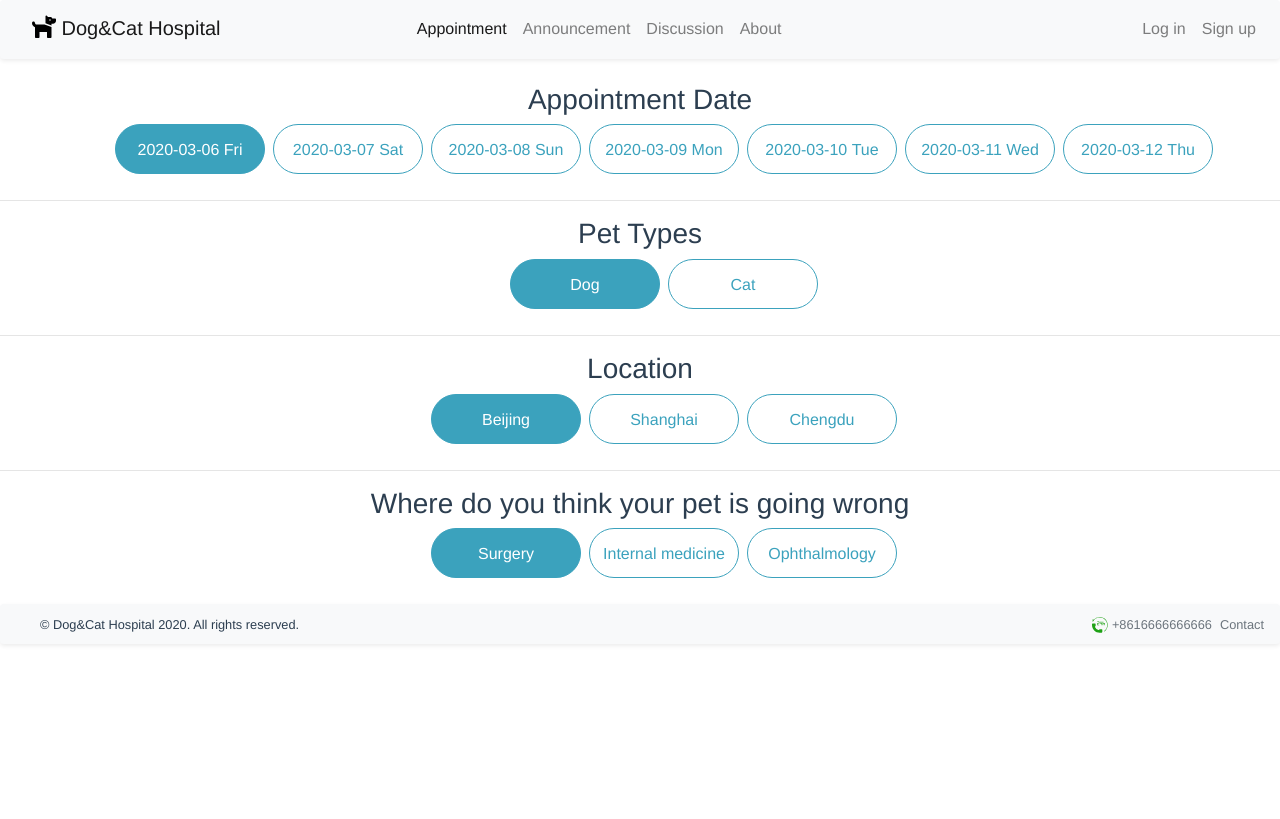
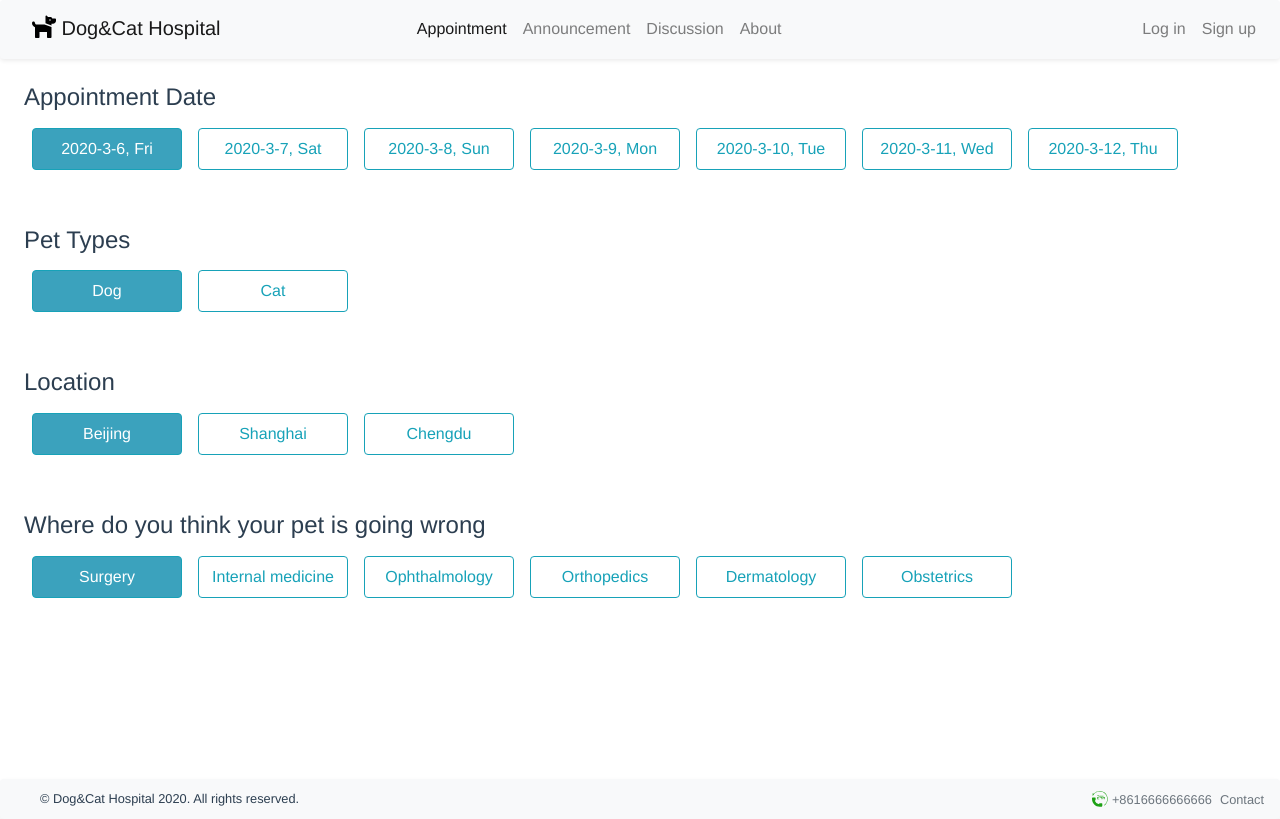
Before and after one commit to rtkCode/COMP3030J, a Vue app in the folder front-end/: page /appointment in a window 1280 px wide. Built offline with nearby package versions, Linux system fonts and the light colour scheme.

Commit message:
update front-end appointment page

```diff
--- a/front-end/src/views/Appointment.vue
+++ b/front-end/src/views/Appointment.vue
@@ -1,47 +1,36 @@
 <template>
   <div class="Appointment">
     <Header :hospital="hospital" ref="header"></Header>
-    <div>
-      <br />
-      <h3>Appointment Date</h3>
-      <ul>
-        <li
-          v-for="date,index of date"
-          :key="item"
-          :class="{checked:index==d}"
-          @click="changeDate(index)"
-        >{{date}}</li>
-      </ul>
-      <hr />
-      <h3>Pet Types</h3>
-      <ul>
-        <li
-          v-for="pet,index of pet"
-          :key="item"
-          :class="{checked:index==p}"
-          @click="changePet(index)"
-        >{{pet}}</li>
-      </ul>
-      <hr />
-      <h3>Location</h3>
-      <ul>
-        <li
-          v-for="city,index of city"
-          :key="item"
-          :class="{checked:index==c}"
-          @click="changeCity(index)"
-        >{{city}}</li>
-      </ul>
-      <hr />
-      <h3>Where do you think your pet is going wrong</h3>
-      <ul>
-        <li
-          v-for="type,index of type"
-          :key="item"
-          :class="{checked:index==t}"
-          @click="changeType(index)"
-        >{{type}}</li>
-      </ul>
+    <div class="d-flex align-items-start flex-column" style="height: 90vh">
+
+      <div class="p-4">
+        <h4 class="text-left">Appointment Date</h4>
+        <div class="d-flex flex-wrap">
+          <button class="btn btn-outline-info button-c p-2 m-2" v-for="(date,index) in dates" :key="index" :class="{checked:index==d}" @click="changeDate(index)">{{date.date}}, {{date.day}}</button>
+        </div>
+      </div>
+
+      <div class="p-4">
+        <h4 class="text-left">Pet Types</h4>
+        <div>
+          <button class="btn btn-outline-info button-c p-2 m-2" v-for="(pet,index) in pets" :key="index" :class="{checked:index==p}" @click="changePet(index)">{{pet}}</button>
+        </div>
+      </div>
+
+      <div class="p-4">
+        <h4 class="text-left">Location</h4>
+        <div class="d-flex flex-wrap">
+          <button class="btn btn-outline-info button-c p-2 m-2" v-for="(city,index) in cities" :key="index" :class="{checked:index==c}" @click="changeCity(index)">{{city}}</button>
+        </div>
+      </div>
+
+      <div class="p-4">
+        <h4 class="text-left">Where do you think your pet is going wrong</h4>
+        <div class="d-flex flex-wrap">
+          <button class="btn btn-outline-info button-c p-2 m-2" v-for="(type,index) in types" :key="index" :class="{checked:index==t}" @click="changeType(index)">{{type}}</button>
+        </div>
+      </div>
+
     </div>
     <Footer :hospital="hospital"></Footer>
   </div>
@@ -56,143 +45,102 @@ import Footer from "@/components/Footer.vue";
 export default {
   data() {
     return {
-      nowDate: "",
-      nowWeek: "",
-      date: [],
-      pet: ["Dog", "Cat"],
-      city: ["Beijing", "Shanghai", "Chengdu"],
-      type: ["Surgery", "Internal medicine", "Ophthalmology"],
+      dates: [],
+      pets: ["Dog", "Cat"],
+      cities: ["Beijing", "Shanghai", "Chengdu"],
+      types: ["Surgery", "Internal medicine", "Ophthalmology", "Orthopedics", "Dermatology", "Obstetrics"],
+      date: "",
+      petType: "Dog",
+      location: "Beijing",
+      symptom: "Surgery",
+      message: "",
       d: 0,
       p: 0,
       c: 0,
       t: 0
     };
   },
+
   components: {
     Header,
     SideBar,
     Footer
   },
+
   props: {
     hospital: String
   },
+
   created() {
     document.title = this.hospital;
   },
+
   mounted() {
     this.hilight();
-    this.currentTime();
-    this.date.push(this.getBeforeDate(0, this.currentTime()) + this.nowWeek);
-    this.date.push(this.getBeforeDate(-1, this.currentTime()) + this.nowWeek);
-    this.date.push(this.getBeforeDate(-2, this.currentTime()) + this.nowWeek);
-    this.date.push(this.getBeforeDate(-3, this.currentTime()) + this.nowWeek);
-    this.date.push(this.getBeforeDate(-4, this.currentTime()) + this.nowWeek);
-    this.date.push(this.getBeforeDate(-5, this.currentTime()) + this.nowWeek);
-    this.date.push(this.getBeforeDate(-6, this.currentTime()) + this.nowWeek);
+    for(let i=0;i<7;i++){
+      let dict={}
+      dict["date"]=this.getDate(i);
+      dict["day"]=this.getWeekDay(i);
+      this.dates.push(dict);
+    }
+    this.date=this.getDate(0);
   },
+
   created() {
     document.title = `Appointment | ${this.hospital}`;
   },
+
   methods: {
     hilight() {
       let dom = this.$refs.header.$refs.appointment;
       $(dom).addClass("active");
     },
-    currentTime() {
-      setInterval(this.getDate, 500);
+
+    getDate(d){
+      let today=new Date();
+      let day=new Date();
+      day.setTime(today.getTime()+3600*1000*24*d);
+      return day.getFullYear()+"-"+(day.getMonth()+1)+"-"+day.getDate();
     },
-    getBeforeDate(num, time) {
-      let n = num;
-      let d = "";
-      if (time) {
-        d = new Date(time);
-      } else {
-        d = new Date();
-      }
-      let year = d.getFullYear();
-      let mon = d.getMonth() + 1;
-      let day = d.getDate();
-      let week = d.getDay();
-      if (day <= n) {
-        if (mon > 1) {
-          mon = mon - 1;
-        } else {
-          year = year - 1;
-          mon = 12;
-        }
-      }
-      d.setDate(d.getDate() - n);
-      year = d.getFullYear();
-      mon = d.getMonth() + 1;
-      day = d.getDate();
-      week = d.getDay();
-      if (week == 1) {
-        this.nowWeek = "Mon";
-      } else if (week == 2) {
-        this.nowWeek = "Tue";
-      } else if (week == 3) {
-        this.nowWeek = "Wed";
-      } else if (week == 4) {
-        this.nowWeek = "Thu";
-      } else if (week == 5) {
-        this.nowWeek = "Fri";
-      } else if (week == 6) {
-        this.nowWeek = "Sat";
-      } else {
-        this.nowWeek = "Sun";
-      }
-      let date =
-        year +
-        "-" +
-        (mon < 10 ? "0" + mon : mon) +
-        "-" +
-        (day < 10 ? "0" + day : day) +
-        " ";
-      return date;
+
+    getWeekDay(d){
+      let today=new Date();
+      let day=new Date();
+      day.setTime(today.getTime()+3600*1000*24*d);
+      let weekDay="Sun,Mon,Tue,Wed,Thu,Fri,Sat";
+      return weekDay.split(",")[day.getDay()];
     },
+
     changePet(index) {
       this.p = index;
+      this.petType=this.pets[index];
     },
+
     changeCity(index) {
       this.c = index;
+      this.location=this.cities[index];
     },
+
     changeDate(index) {
       this.d = index;
+      this.date=this.dates[index]["date"];
     },
+
     changeType(index) {
       this.t = index;
+      this.symptom=this.types[index];
     }
   }
 };
 </script>
 
 <style scoped>
-.content  {
-  height: 90vh;
-}
-.seven24  {
-  font-size: 70px;
-}
-li {
+
+.button-c{
   width: 150px;
-  height: 50px;
-  display: inline-block;
-  border-radius: 30px;
-  border: 1px #3ba2bd solid;
-  text-align: center;
-  line-height: 50px;
-  cursor: pointer;
-  margin-left: 8px;
-  margin-bottom: 10px;
-  color: #3ba2bd;
-}
-li:hover {
-  background-color: #3ba2bd;
-  color: #fff;
-  border: 1px#fff solid;
 }
 
-li.checked {
+.checked {
   background-color: #3ba2bd;
   color: #fff;
   border: 1px #fff solid;
```
